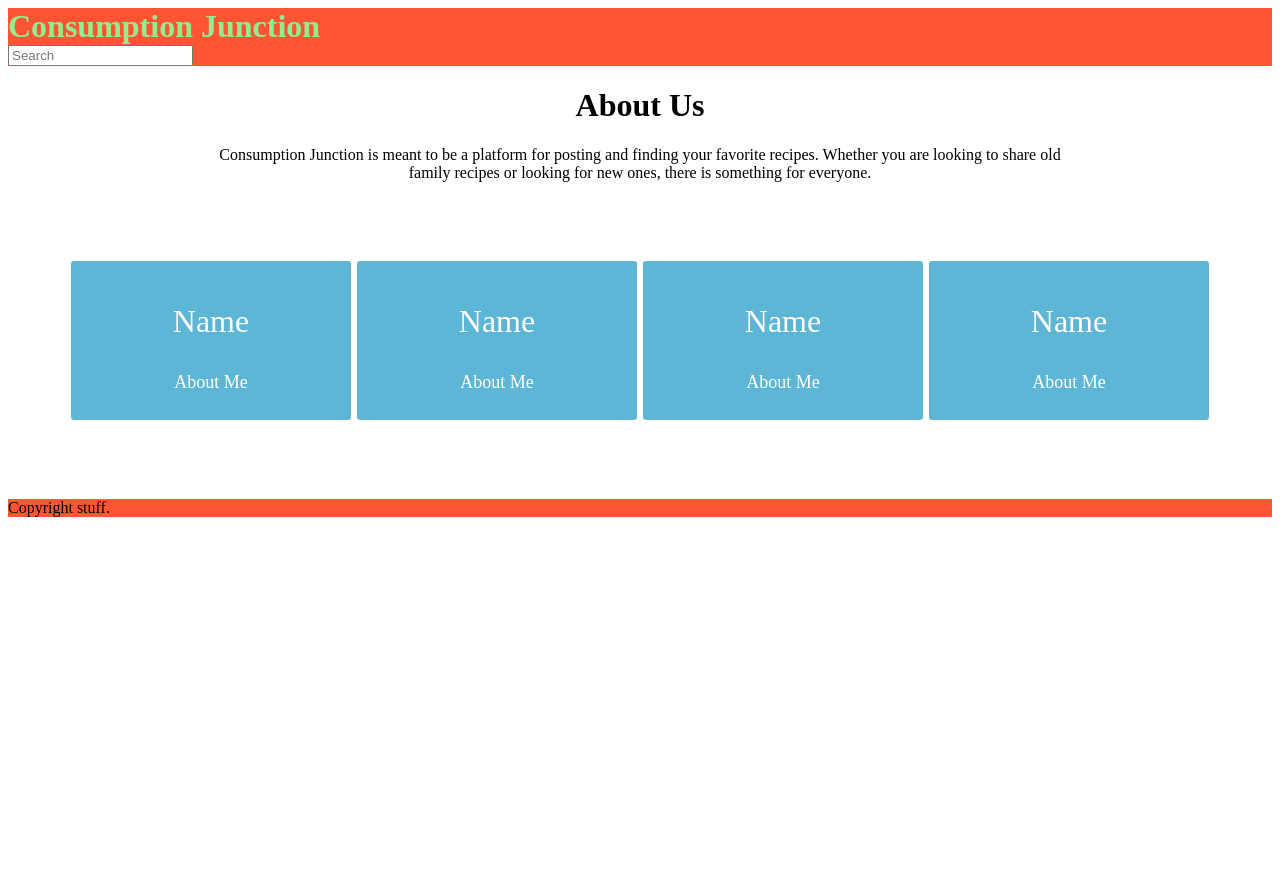
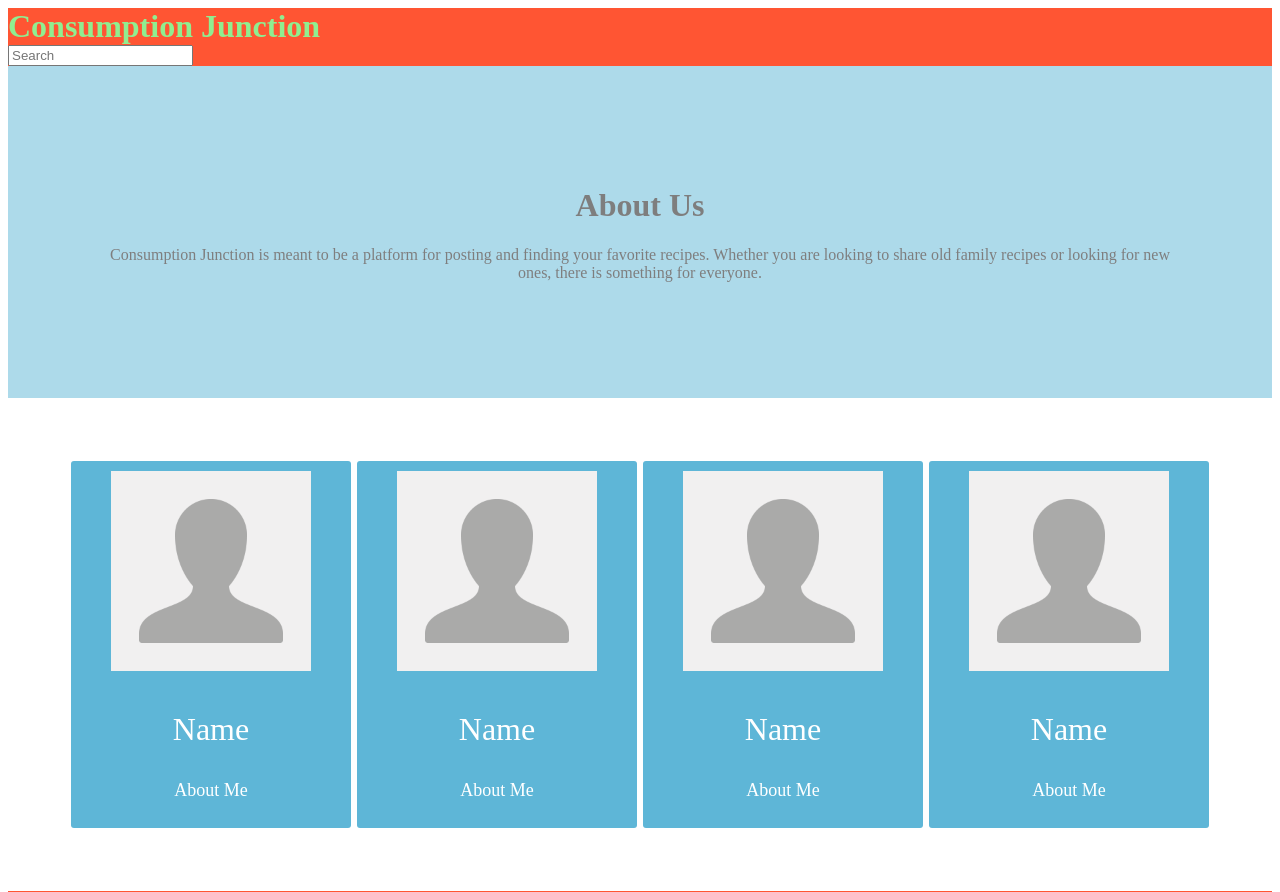
Before and after one commit to ArrDeeM/ConsumptionJunction, a Django app: template NewSite/recipes/templates/about.html in a window 1280 px wide. Shown: the top 892 px of the page. Before the commit the page ends 517 px from the top, so only its background shows below. Run offline with Django 3.2, Linux system fonts and the light colour scheme; the template is opened without the code that fills it, so the values that code supplies are empty.

Commit message:
added some styling to the about page and a spot to put profile pictures

```diff
--- a/NewSite/recipes/templates/about.html
+++ b/NewSite/recipes/templates/about.html
@@ -33,30 +33,34 @@
         <input type="text" placeholder="Search">
     </div>
 
-	<div class = "about" style = "text-align: center; padding-right: 200px; padding-left:200px">
+	<div class = "about" style = "text-align: center; padding: 100px; background-color: #5EB6D7; opacity: 0.5">
 		<h1>About Us</h1>
 		<p>Consumption Junction is meant to be a platform for posting and finding your favorite recipes. Whether you are looking
 		 to share old family recipes or looking for new ones, there is something for everyone.</p>
 	</div>
 	<div class="createrBio" style = "text-align: center">
 		<div>
+			<img src = "profile.png" width = "200px" height = "200px"/>
 			<p>Name</p>
 			<p style = "font-size: 18px">About Me</p>
 		</div>
 		<div>
+			<img src = "profile.png" width = "200px" height = "200px"/>
 			<p>Name</p>
 			<p style = "font-size: 18px">About Me</p>
 		</div>
 		<div>
+			<img src = "profile.png" width = "200px" height = "200px"/>
 			<p>Name</p>
 			<p style = "font-size: 18px">About Me</p>
 		</div>
 		<div>
+			<img src = "profile.png" width = "200px" height = "200px"/>
 			<p>Name</p>
 			<p style = "font-size: 18px">About Me</p>
 		</div>
 	</div>
-	<footer style = "background-color: #FF5533">
+	<footer style = "background-color: #FF5533; padding: 20px 60px">
 		<p>Copyright stuff.</p>
 	</footer>
  </body>
```
Also changed, not shown: NewSite/recipes/templates/profile.png (added).
